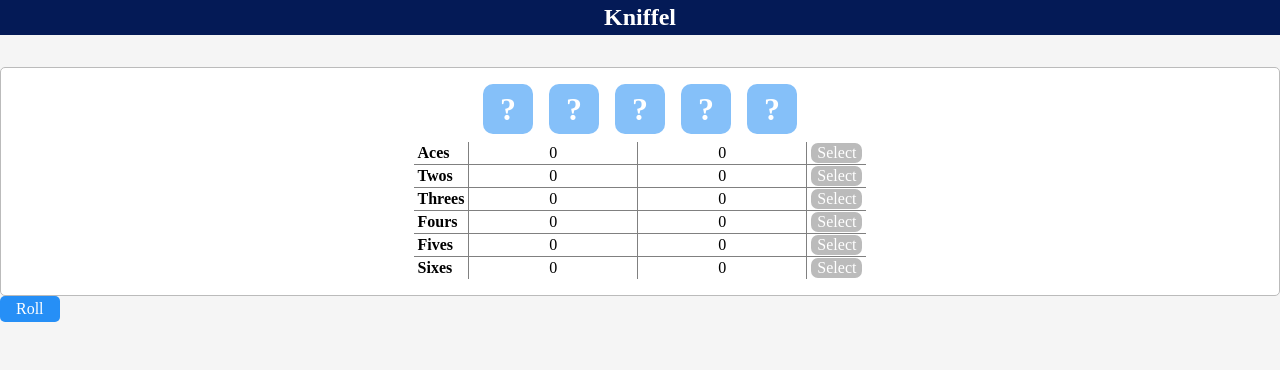
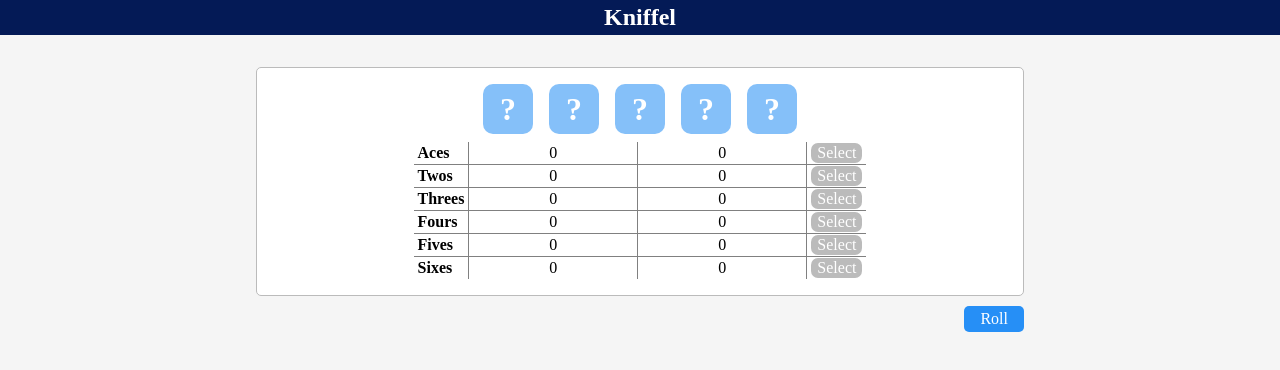
Before and after one commit to 4ndre4s/kniffel, a Vue app: page / in a window 1280 px wide. Shown: the top 370 px of the page. Built offline with nearby package versions, Linux system fonts and the light colour scheme.

Commit message:
Adjust board styling

```diff
--- a/src/components/KniffelBoard.vue
+++ b/src/components/KniffelBoard.vue
@@ -1,5 +1,6 @@
 <template>
   <div class="board-container">
+    <div class="invisible-container">
       <div class="board">
         <div class="dice-container">
           <kniffel-dice
@@ -13,7 +14,8 @@
         </div>
         <kniffel-block :dices="dices" class="kniffel-block" />
       </div>
-    <roll-dice-button @roll:dice="rollDices" />
+      <roll-dice-button @roll:dice="rollDices" class="roll-dice-button" />
+    </div>
   </div>
 </template>
 
@@ -63,6 +65,13 @@ export default {
   padding-top: 2rem;
   width: 100%;
 }
+
+.invisible-container {
+  margin-left: auto;
+  margin-right: auto;
+  width: 60%;
+}
+
 .board {
   align-items: center;
   background: white;
@@ -72,14 +81,22 @@ export default {
   flex-direction: column;
   width: 100%;
 }
+
 .dice-container {
   display: flex;
   margin: 1rem 0 0.5rem;
 }
+
 .dice:not(:last-of-type) {
   margin-right: 1rem;
 }
+
 .kniffel-block {
   margin-bottom: 1rem;
 }
+
+.roll-dice-button {
+  display: flex;
+  margin: 10px 0 0 auto;
+}
 </style>
```
Lines whose indentation alone changed are shown as unchanged.
